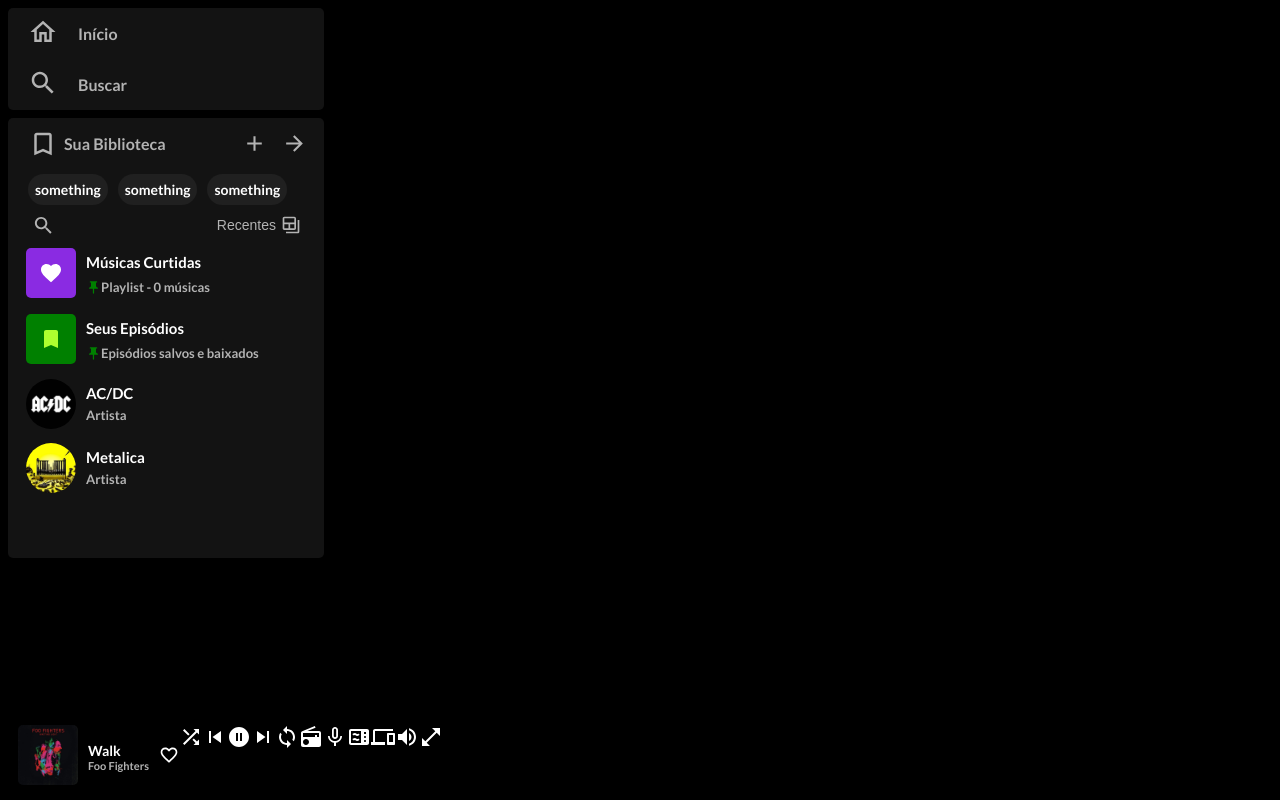
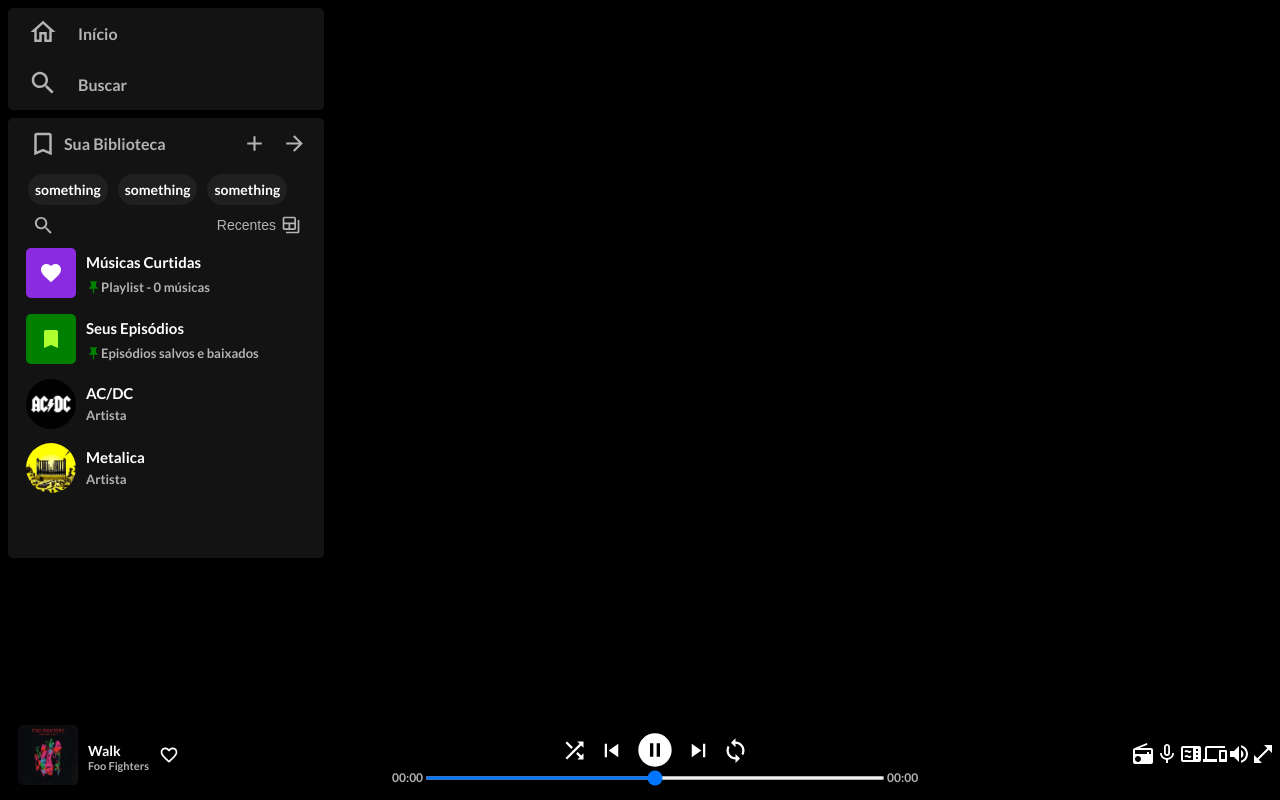
Before and after one commit to KauReysan/spotify-tela-inicial, a React (Vite) app: page / in a window 1280 px wide. Built offline with nearby package versions, Linux system fonts and the light colour scheme.

Commit message:
desenvolvendo player

```diff
--- a/src/Components/FooterPLayer.css
+++ b/src/Components/FooterPLayer.css
@@ -1,7 +1,11 @@
 .container-player{
     margin-top: 10px;
     display: flex;
+    align-items: center;
+    justify-content: space-between;
 }
+
+
 .song-area{
     display: flex;
     align-items: center;
@@ -42,3 +46,26 @@
 .s-g-icon-area:hover{
     cursor: pointer;
 }
+
+.middle{
+    margin-top: 5px;
+    display: flex;
+    align-items: center;
+    flex-direction: column;
+}
+.middle-top-area{
+    display: flex;
+    align-items: center;
+}
+.middle input{
+    width: 460px;
+    height: 4px;
+}
+.middle-input-area{
+    display: flex;
+    align-items: center;
+    height: 15px;
+}
+.middle-input-area p {
+    font-size: 12px;
+}
--- a/src/Components/FooterPLayer.jsx
+++ b/src/Components/FooterPLayer.jsx
@@ -41,11 +41,18 @@
                 </div>
             </div>
             <div className="middle">
-                <ShuffleIcon/>
-                <SkipPreviousIcon/>
-                <PauseCircleIcon/>
-                <SkipNextIcon/>
-                <LoopIcon/>
+                <div className="middle-top-area">
+                <ShuffleIcon style={{width: "27px", height: "27px", margin: "0 5px"}}/>
+                <SkipPreviousIcon style={{width: "27px", height: "27px", margin: "0 5px"}}/>
+                <PauseCircleIcon style={{width: "40px", height: "40px", margin: "0 5px"}}/>
+                <SkipNextIcon style={{width: "27px", height: "27px", margin: "0 5px"}}/>
+                <LoopIcon style={{width: "27px", height: "27px", margin: "0 5px"}}/>
+                </div>
+                <div className="middle-input-area">
+                    <p style={{color: "#b3b3b3"}}>00:00</p>
+                    <input type="range" />
+                    <p style={{color: "#b3b3b3"}}>00:00</p>
+                </div>
             </div>
             <div className="last-part">
                 <RadioIcon/>
```
